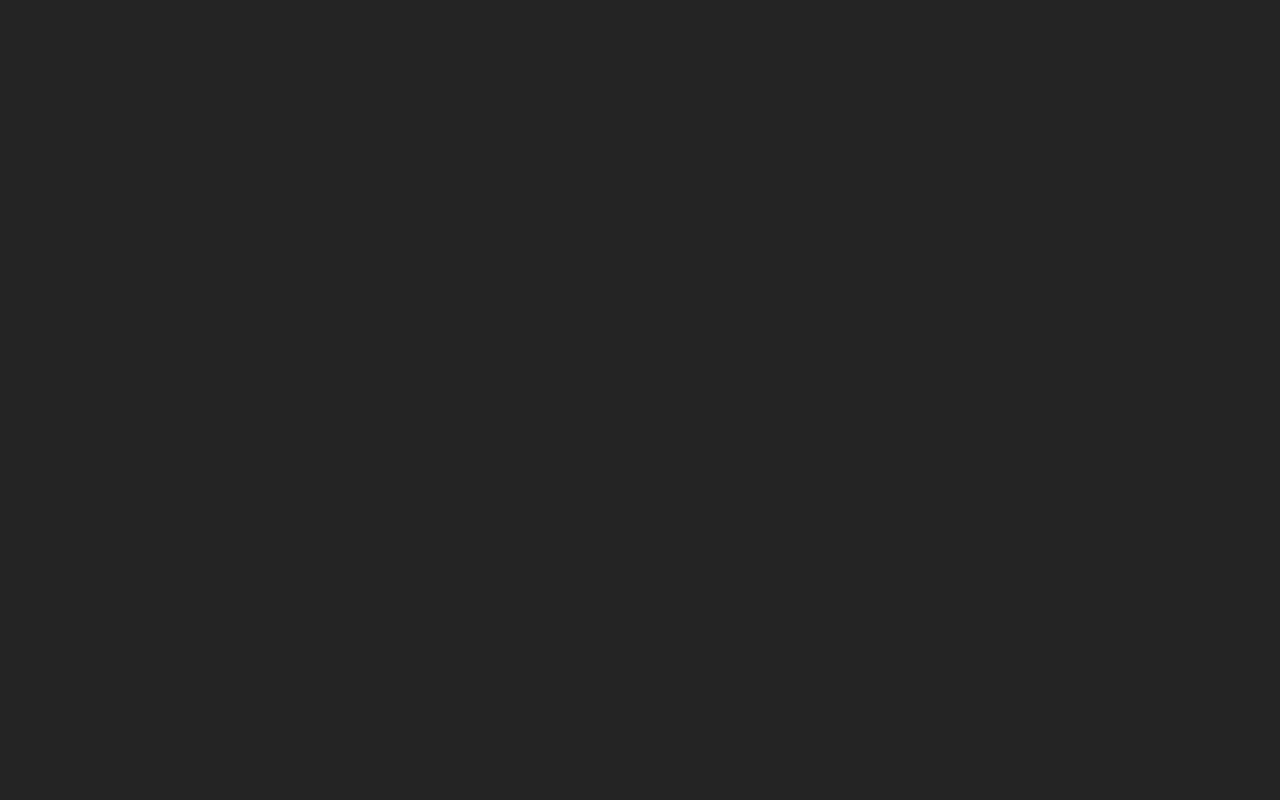
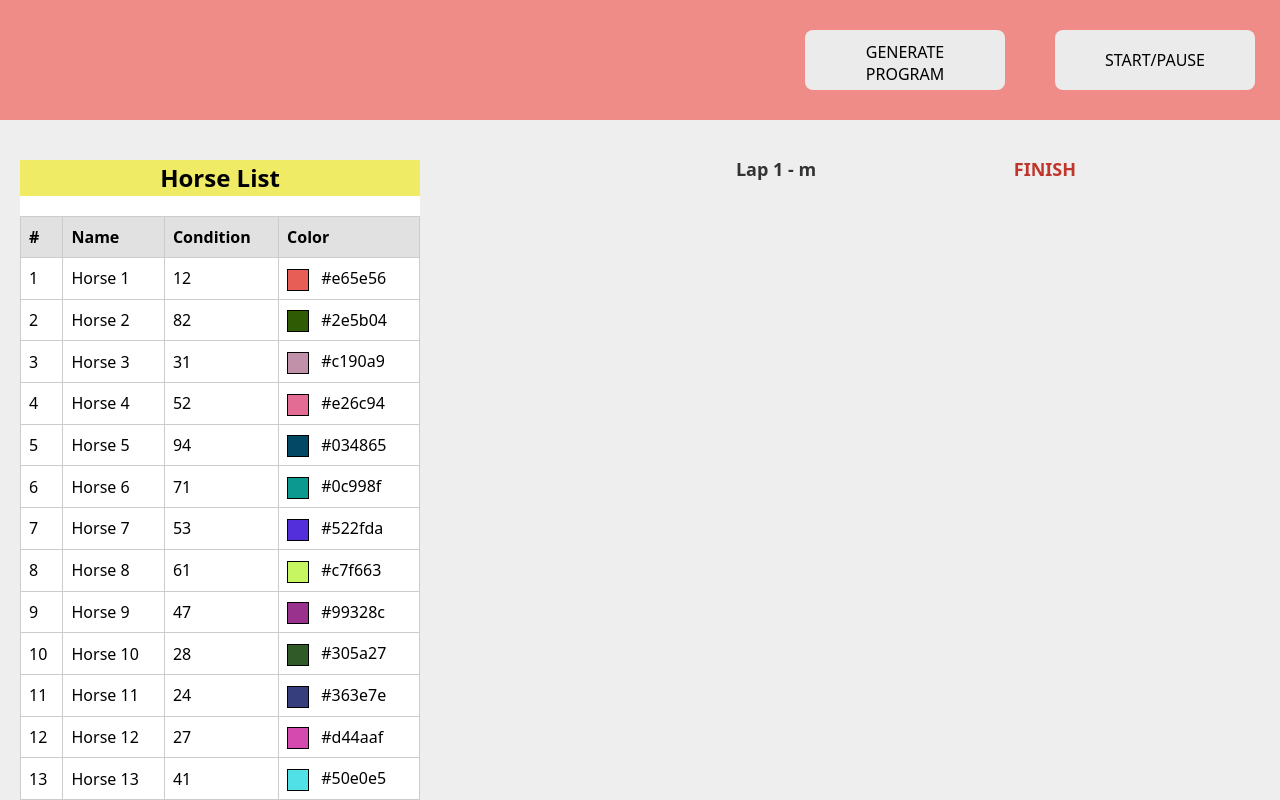
Before and after one commit to Onurr23/horse-racing, a Vue app in the folder horse-project/: page / in a window 1280 px wide. Shown: the top 800 px of the page. Built offline with nearby package versions, Linux system fonts and the light colour scheme.

Commit message:
main structure in app is created

```diff
--- a/horse-project/src/App.vue
+++ b/horse-project/src/App.vue
@@ -1,11 +1,45 @@
 <script setup>
+import ControlPanel from './components/ControlPanel.vue';
+import HorseList from './components/HorseList.vue';
+import RaceTrack from './components/RaceTrack.vue';
+import { useStore } from 'vuex';
+import { onMounted } from 'vue'
+
+const store = useStore();
+
+onMounted(() => {
+    store.dispatch('generateHorses');
+})
 
 </script>
 
 <template>
 
+    <ControlPanel />
+    <div class="race-container">
+        <div class="race-element">
+            <HorseList />
+        </div>
+        <div class="race-element">
+            <RaceTrack />
+        </div>
+        <div class="race-element">
+            <div></div>
+        </div>
+    </div>
+
+
 </template>
 
 <style scoped>
+.race-container {
+    display: flex;
+}
 
+.race-element {
+    flex: 1;
+    background: #eee;
+    padding: 20px;
+    text-align: center;
+}
 </style>
```
